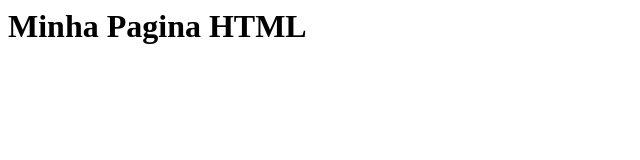
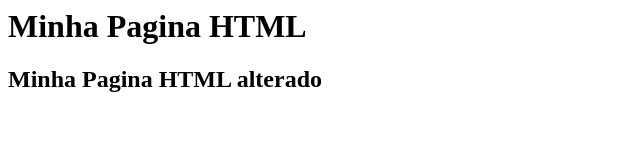
Before and after one commit to roohastorga/gama-no-github, a plain HTML site: page index.html in a window 1280 px wide. Shown: the whole page, without its empty margins (0-640 px from the left). Drawn offline with Linux system fonts and the light colour scheme.

Commit message:
outro commit, dessa vez master

```diff
--- a/index.html
+++ b/index.html
@@ -1,5 +1,6 @@
 <html>
 	<body>
 		<h1>Minha Pagina HTML </h1>
+		<h2>Minha Pagina HTML alterado</h2>
 	</body>
 </html>
```
